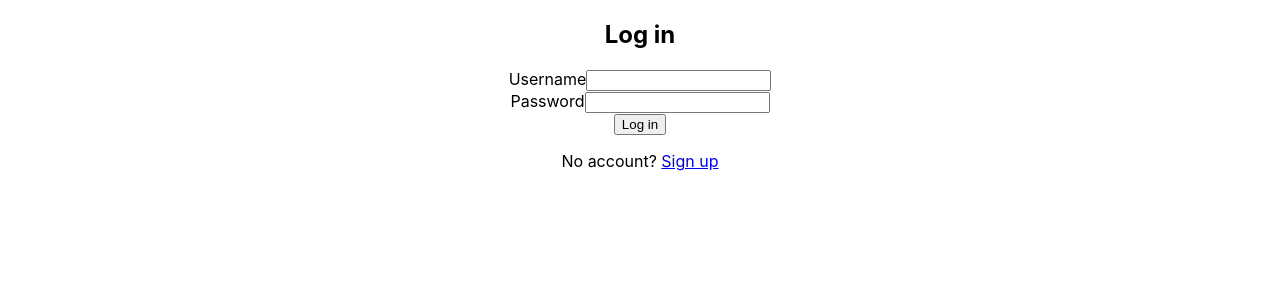
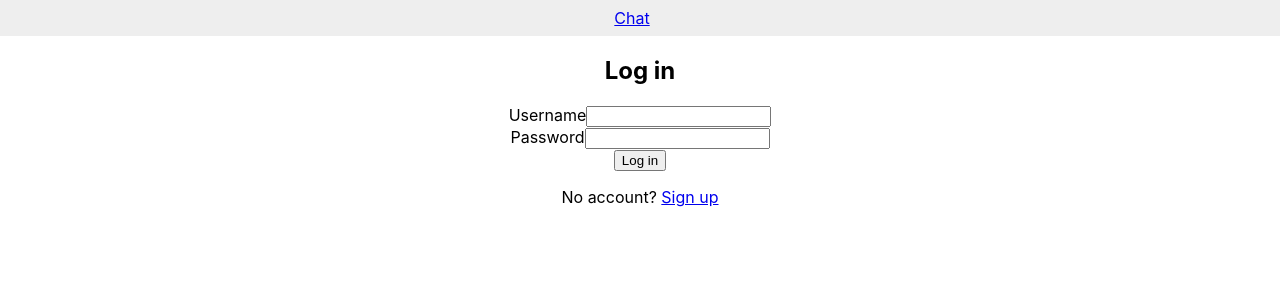
Before and after one commit to iPoolito/frontend-project-139, a React (Create React App) app in the folder frontend/: page /login in a window 1280 px wide. Shown: the top 300 px of the page. Built offline with nearby package versions, Linux system fonts and the light colour scheme; no server answers.

Commit message:
Import chat navbar to Project

```diff
--- a/frontend/src/components/App.jsx
+++ b/frontend/src/components/App.jsx
@@ -6,6 +6,7 @@ import { ToastContainer } from 'react-toastify';
 import AppRoutes from '../routes.js';
 
 import 'react-toastify/dist/ReactToastify.css';
+import ChatNavbar from './Navbar/ChatNavbar.jsx';
 
 const App = () => (
   <div className="App">
@@ -15,6 +16,7 @@ const App = () => (
       <ToastContainer />
 
       {/* Tus rutas definidas en routes.js */}
+      <ChatNavbar />
       <AppRoutes />
     </BrowserRouter>
   </div>
```
